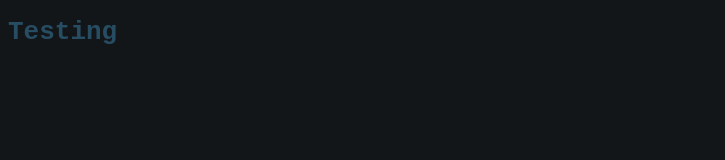
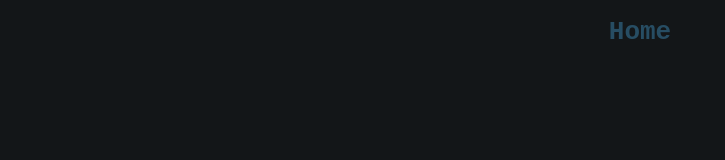
Before and after one commit to outerSpectrum/outerSpectrum.github.io, a plain HTML site: page index.html in a window 1280 px wide. Shown: the whole page, without its empty margins (0-725 px from the left). Drawn offline with Linux system fonts and the light colour scheme.

Commit message:
Update index.html

```diff
--- a/index.html
+++ b/index.html
@@ -7,11 +7,12 @@ body{
   color: #274d63;
   background-color: #131618;
   font-family: monospace;
+  text-align: center;
   }
 
 </style>
 </head>
 <body>
-<h1>Testing</h1>
+<h1>Home</h1>
 </body>
 </html>
```
